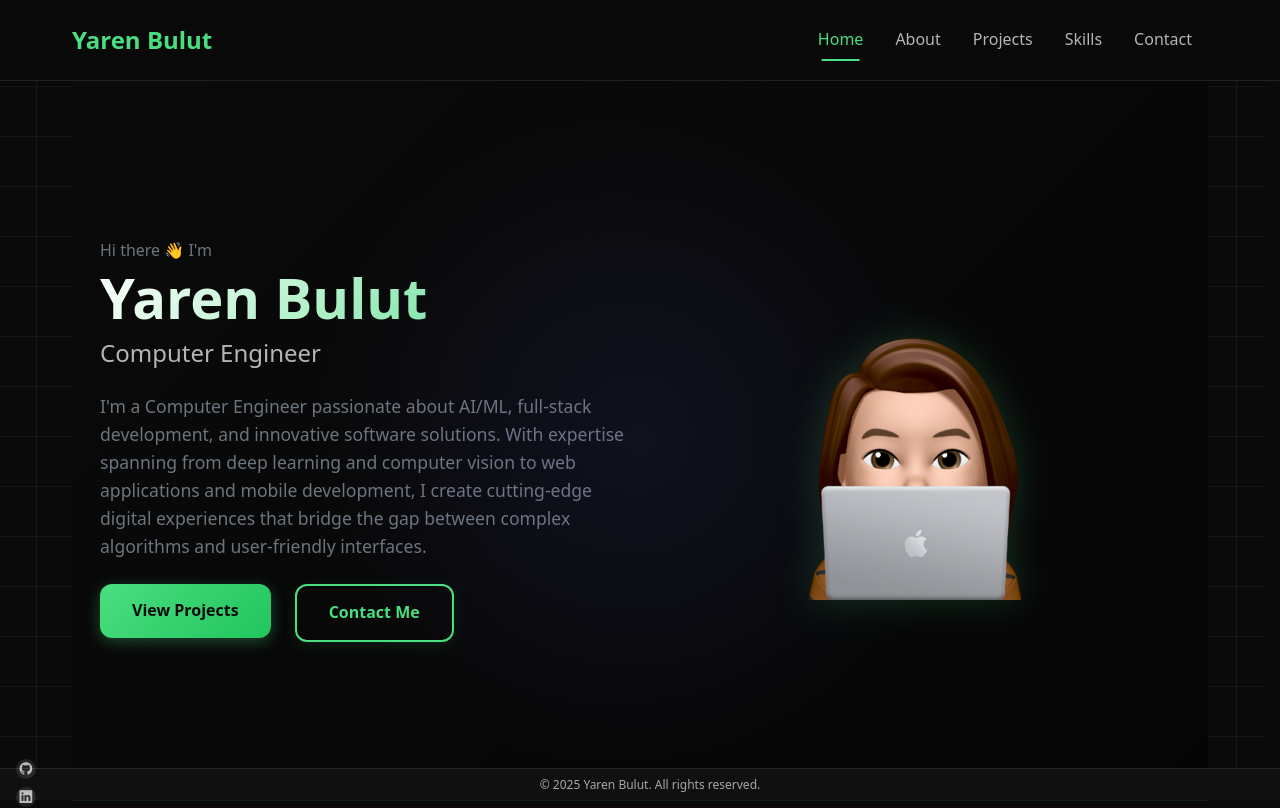
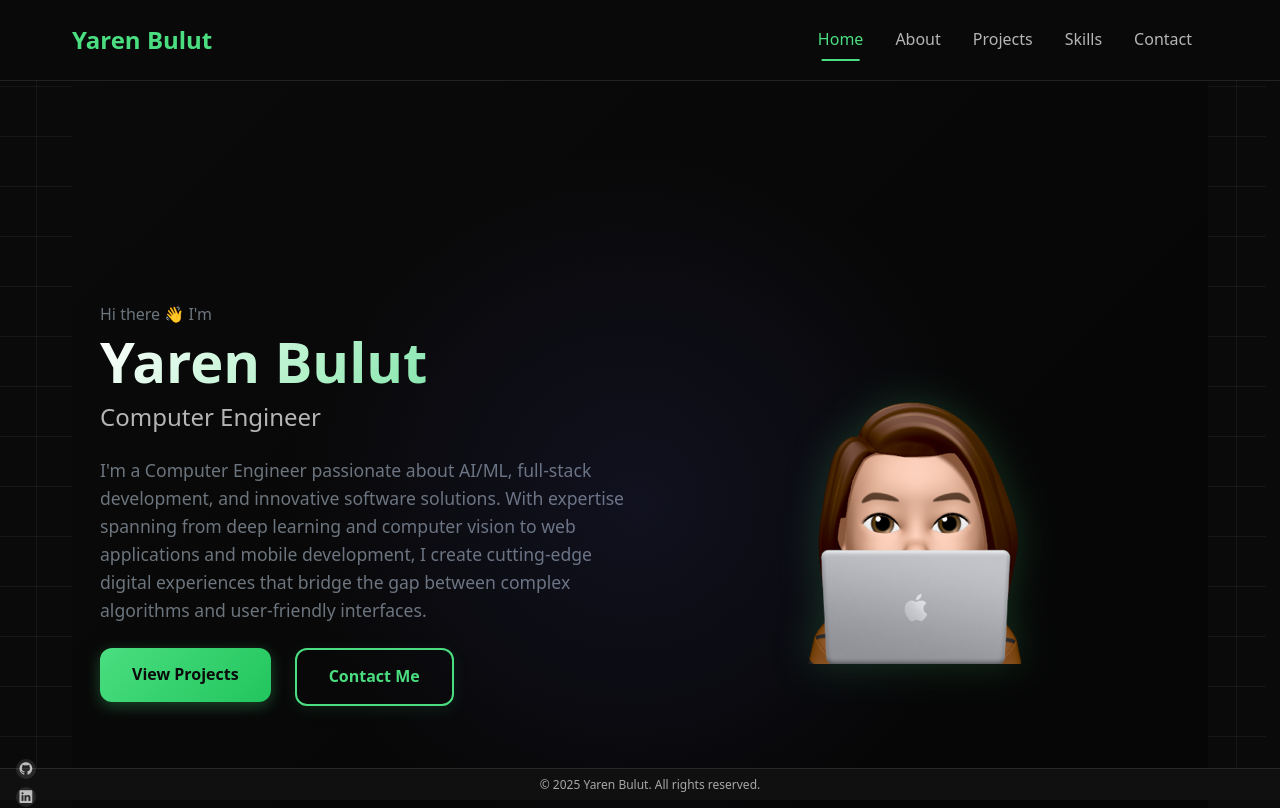
Before and after one commit to yarenbulut/myPortfolio, a React (Vite) app: page / in a window 1280 px wide. Shown: the top 808 px of the page. Built offline with nearby package versions, Linux system fonts and the light colour scheme; the HTML template or start-up script is replaced by a standard one.

Commit message:
Fix hero section flex layout to prevent quote section from appearing inline

```diff
--- a/src/pages/home/style.css
+++ b/src/pages/home/style.css
@@ -39,8 +39,12 @@
   background: linear-gradient(135deg, var(--bg-dark) 0%, var(--bg-darker) 100%);
   position: relative;
   overflow: hidden;
+}
+
+.hero-section .container {
   display: flex;
   align-items: center;
+  min-height: calc(100vh - 80px);
 }
 
 .hero-section::before {
```
